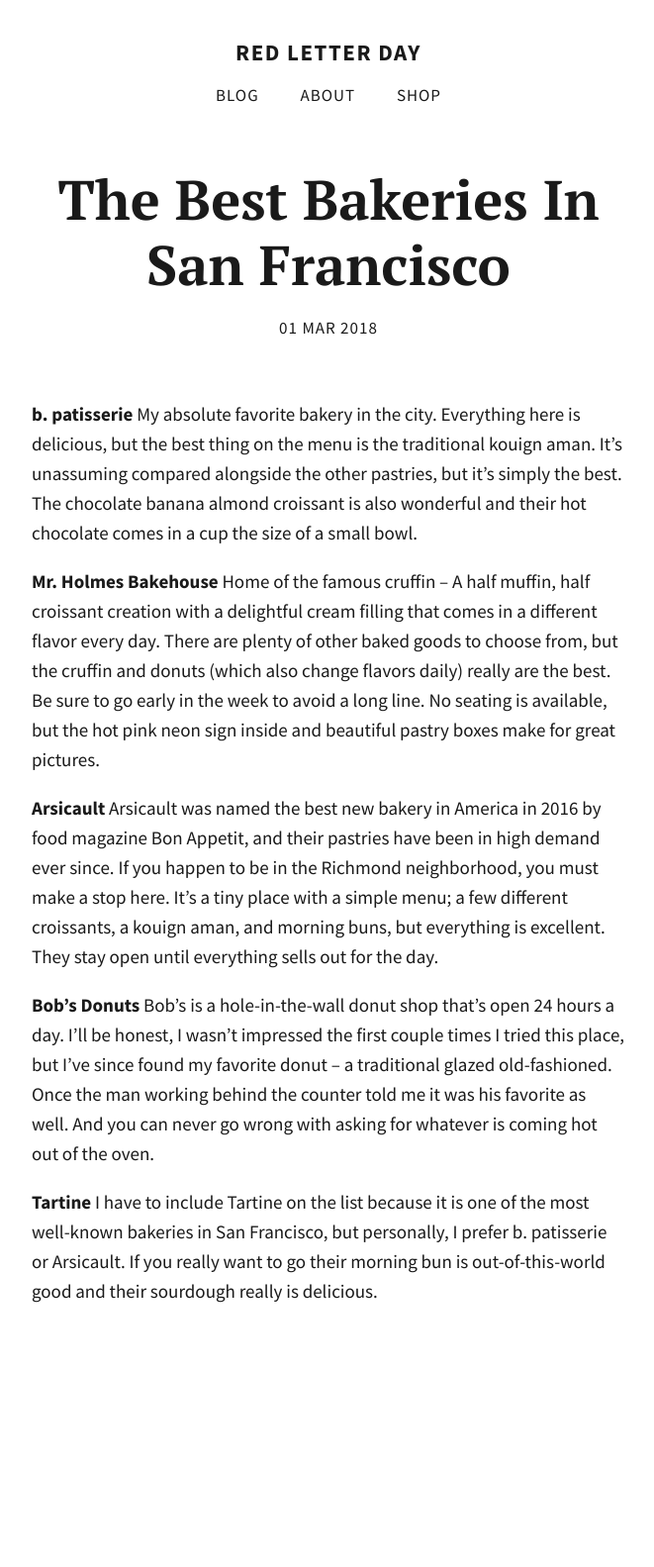
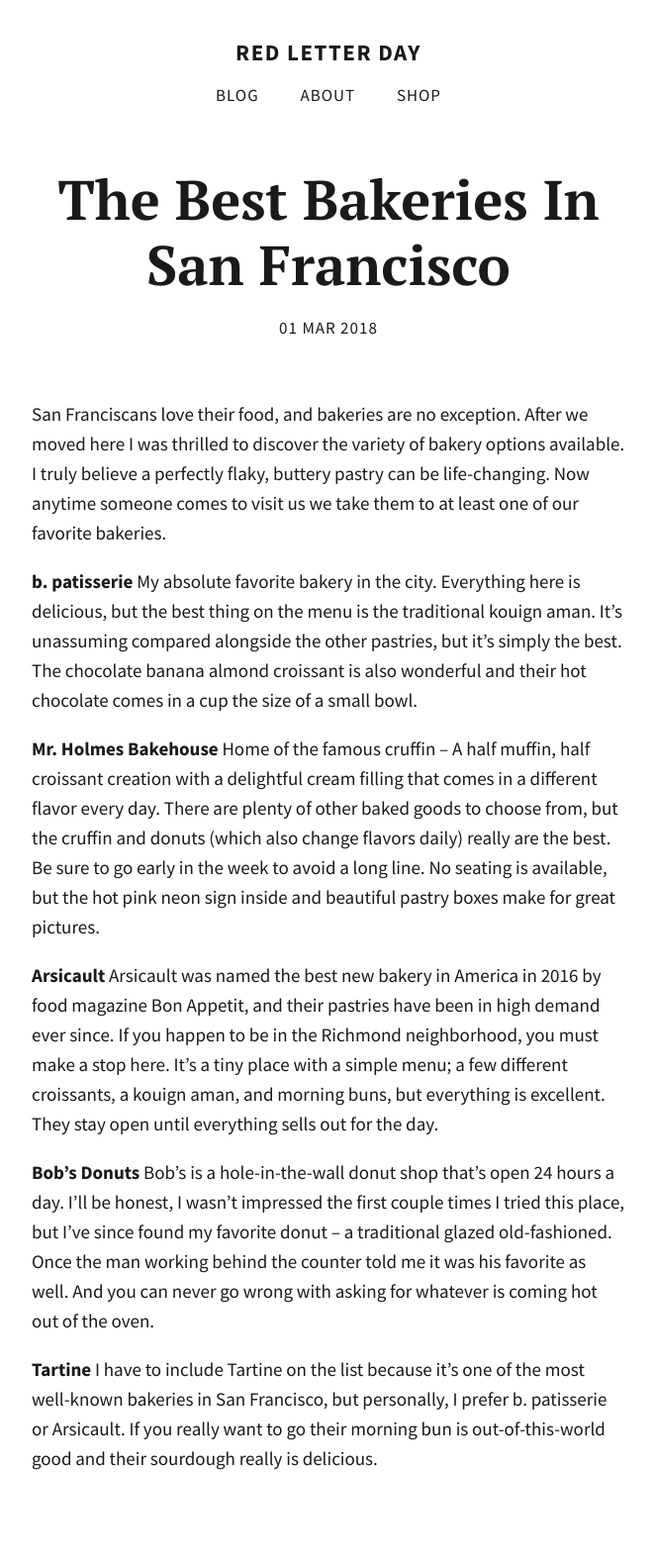
Before and after one commit to totiffany/totiffany.github.io, a Jekyll site: the page built from _posts/2018-03-01-The-Best-Bakeries-in-San-Francisco.md, in a window 1280 px wide. Shown: the whole page at 99% size, without its empty margins (308-969 px from the left). Built offline with Jekyll 4.4.1, drawn with Linux system fonts in a browser that asks for light colours; our own code applies the rules of GitHub Pages for plain Markdown files; before the commit the page ends 1414 px from its top, so only the background shows below that.

Commit message:
Update 2018-03-01-The-Best-Bakeries-in-San-Francisco.md

```diff
--- a/_posts/2018-03-01-The-Best-Bakeries-in-San-Francisco.md
+++ b/_posts/2018-03-01-The-Best-Bakeries-in-San-Francisco.md
@@ -1,6 +1,7 @@
 ---
 published: true
 ---
+San Franciscans love their food, and bakeries are no exception. After we moved here I was thrilled to discover the variety of bakery options available. I truly believe a perfectly flaky, buttery pastry can be life-changing. Now anytime someone comes to visit us we take them to at least one of our favorite bakeries.
 
 **b. patisserie**
 My absolute favorite bakery in the city. Everything here is delicious, but the best thing on the menu is the traditional kouign aman. It's unassuming compared alongside the other pastries, but it's simply the best. The chocolate banana almond croissant is also wonderful and their hot chocolate comes in a cup the size of a small bowl.
@@ -9,10 +10,10 @@ My absolute favorite bakery in the city. Everything here is delicious, but the b
 Home of the famous cruffin – A half muffin, half croissant creation with a delightful cream filling that comes in a different flavor every day. There are plenty of other baked goods to choose from, but the cruffin and donuts (which also change flavors daily) really are the best. Be sure to go early in the week to avoid a long line. No seating is available, but the hot pink neon sign inside and beautiful pastry boxes make for great pictures.
 
 **Arsicault**
-Arsicault was named the best new bakery in America in 2016 by food magazine Bon Appetit, and their pastries have been in high demand ever since. If you happen to be in the Richmond neighborhood, you must make a stop here. It's a tiny place with a simple menu; a few different croissants, a kouign aman, and morning buns, but everything is excellent.  They stay open until everything sells out for the day.
+Arsicault was named the best new bakery in America in 2016 by food magazine Bon Appetit, and their pastries have been in high demand ever since. If you happen to be in the Richmond neighborhood, you must make a stop here. It's a tiny place with a simple menu; a few different croissants, a kouign aman, and morning buns, but everything is excellent. They stay open until everything sells out for the day.
 
 **Bob’s Donuts**
 Bob's is a hole-in-the-wall donut shop that's open 24 hours a day. I'll be honest, I wasn't impressed the first couple times I tried this place, but I've since found my favorite donut – a traditional glazed old-fashioned. Once the man working behind the counter told me it was his favorite as well. And you can never go wrong with asking for whatever is coming hot out of the oven.
 
 **Tartine**
-I have to include Tartine on the list because it is one of the most well-known bakeries in San Francisco, but personally, I prefer b. patisserie or Arsicault.  If you really want to go their morning bun is out-of-this-world good and their sourdough really is delicious.
+I have to include Tartine on the list because it's one of the most well-known bakeries in San Francisco, but personally, I prefer b. patisserie or Arsicault.  If you really want to go their morning bun is out-of-this-world good and their sourdough really is delicious.
```
